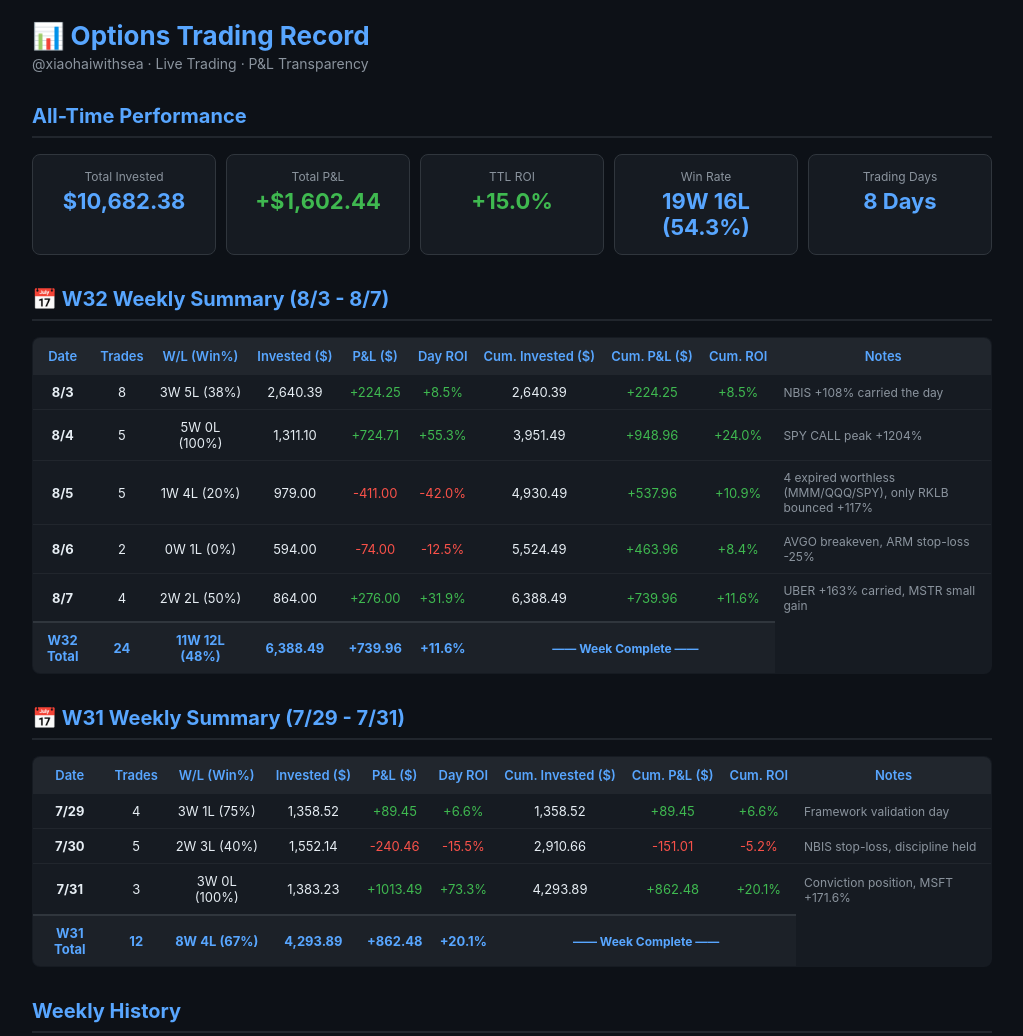
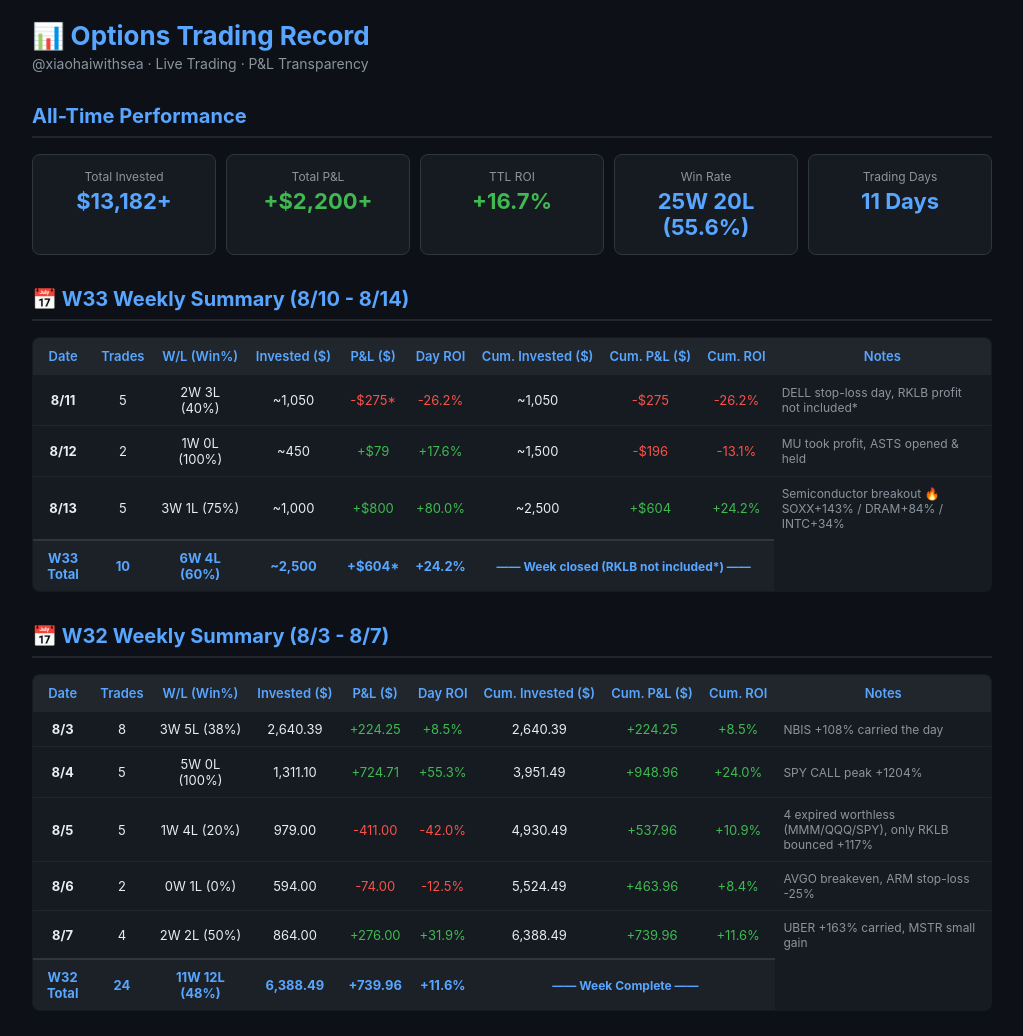
Before and after one commit to powell-night-snack/trading-records, a plain HTML site: page en/index.html in a window 1280 px wide. Shown: the top 1036 px of the page, without its empty margins (128-1151 px from the left). Drawn offline with Linux system fonts and the light colour scheme.

Commit message:
W33 update: 8/10-8/14 weekly summary (zh+en)

```diff
--- a/en/index.html
+++ b/en/index.html
@@ -49,14 +49,34 @@ details[open] summary { border-radius: 8px 8px 0 0; border-bottom: none; }
 <!-- 1. All-Time Performance -->
 <h2> All-Time Performance</h2>
 <div class="cards">
-  <div class="card"><div class="label">Total Invested</div><div class="value neutral">$10,682.38</div></div>
-  <div class="card"><div class="label">Total P&L</div><div class="value pos">+$1,602.44</div></div>
-  <div class="card"><div class="label">TTL ROI</div><div class="value pos">+15.0%</div></div>
-  <div class="card"><div class="label">Win Rate</div><div class="value neutral">19W 16L (54.3%)</div></div>
-  <div class="card"><div class="label">Trading Days</div><div class="value neutral">8 Days</div></div>
+  <div class="card"><div class="label">Total Invested</div><div class="value neutral">$13,182+</div></div>
+  <div class="card"><div class="label">Total P&L</div><div class="value pos">+$2,200+</div></div>
+  <div class="card"><div class="label">TTL ROI</div><div class="value pos">+16.7%</div></div>
+  <div class="card"><div class="label">Win Rate</div><div class="value neutral">25W 20L (55.6%)</div></div>
+  <div class="card"><div class="label">Trading Days</div><div class="value neutral">11 Days</div></div>
 </div>
 
-<!-- 2. W32 Summary -->
+<!-- 2. W33 Summary -->
+<h2>📅 W33 Weekly Summary (8/10 - 8/14)</h2>
+<table>
+<tr><th>Date</th><th>Trades</th><th>W/L (Win%)</th><th>Invested ($)</th><th>P&L ($)</th><th>Day ROI</th><th>Cum. Invested ($)</th><th>Cum. P&L ($)</th><th>Cum. ROI</th><th>Notes</th></tr>
+<tr><td><b>8/11</b></td><td>5</td><td>2W 3L (40%)</td>
+<td>~1,050</td><td class="neg">-$275*</td><td class="neg">-26.2%</td>
+<td>~1,050</td><td class="neg">-$275</td><td class="neg">-26.2%</td>
+<td style="text-align:left;font-size:12px;color:#8b949e">DELL stop-loss day, RKLB profit not included*</td></tr>
+<tr><td><b>8/12</b></td><td>2</td><td>1W 0L (100%)</td>
+<td>~450</td><td class="pos">+$79</td><td class="pos">+17.6%</td>
+<td>~1,500</td><td class="neg">-$196</td><td class="neg">-13.1%</td>
+<td style="text-align:left;font-size:12px;color:#8b949e">MU took profit, ASTS opened & held</td></tr>
+<tr><td><b>8/13</b></td><td>5</td><td>3W 1L (75%)</td>
+<td>~1,000</td><td class="pos">+$800</td><td class="pos">+80.0%</td>
+<td>~2,500</td><td class="pos">+$604</td><td class="pos">+24.2%</td>
+<td style="text-align:left;font-size:12px;color:#8b949e">Semiconductor breakout 🔥 SOXX+143% / DRAM+84% / INTC+34%</td></tr>
+<tr class="total-row"><td>W33 Total</td><td>10</td><td>6W 4L (60%)</td>
+<td>~2,500</td><td class="pos">+$604*</td><td class="pos">+24.2%</td>
+<td colspan="3" style="text-align:center;font-size:12px">—— Week closed (RKLB not included*) ——</td></tr>
+</table>
+
 <h2>📅 W32 Weekly Summary (8/3 - 8/7)</h2>
 <table>
 <tr><th>Date</th><th>Trades</th><th>W/L (Win%)</th><th>Invested ($)</th><th>P&L ($)</th><th>Day ROI</th><th>Cum. Invested ($)</th><th>Cum. P&L ($)</th><th>Cum. ROI</th><th>Notes</th></tr>
```
Also changed, not shown: index.html (+31 -7 lines).
